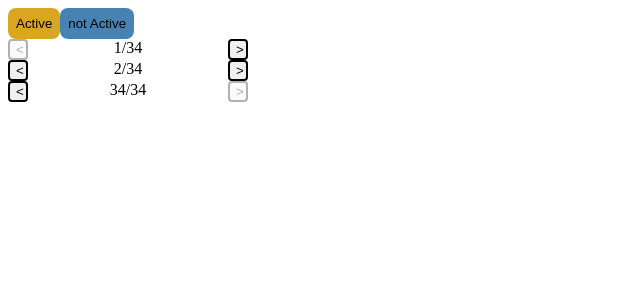
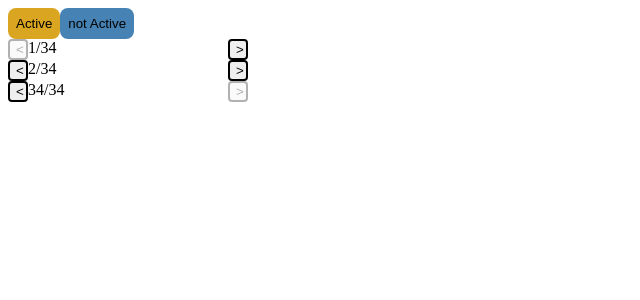
Before and after one commit to anniviz/react-playground-hh-web-21-3, a React (Vite) app: page / in a window 1280 px wide. Shown: the top 300 px of the page, without its empty margins (0-640 px from the left). Built offline with nearby package versions, Linux system fonts and the light colour scheme.

Commit message:
Minor change in css

```diff
--- a/src/ArrowButton.css
+++ b/src/ArrowButton.css
@@ -9,6 +9,6 @@
   opacity: 1;
 }
 
-span {
+.ArrowButton > span {
   text-align: center;
 }
```
